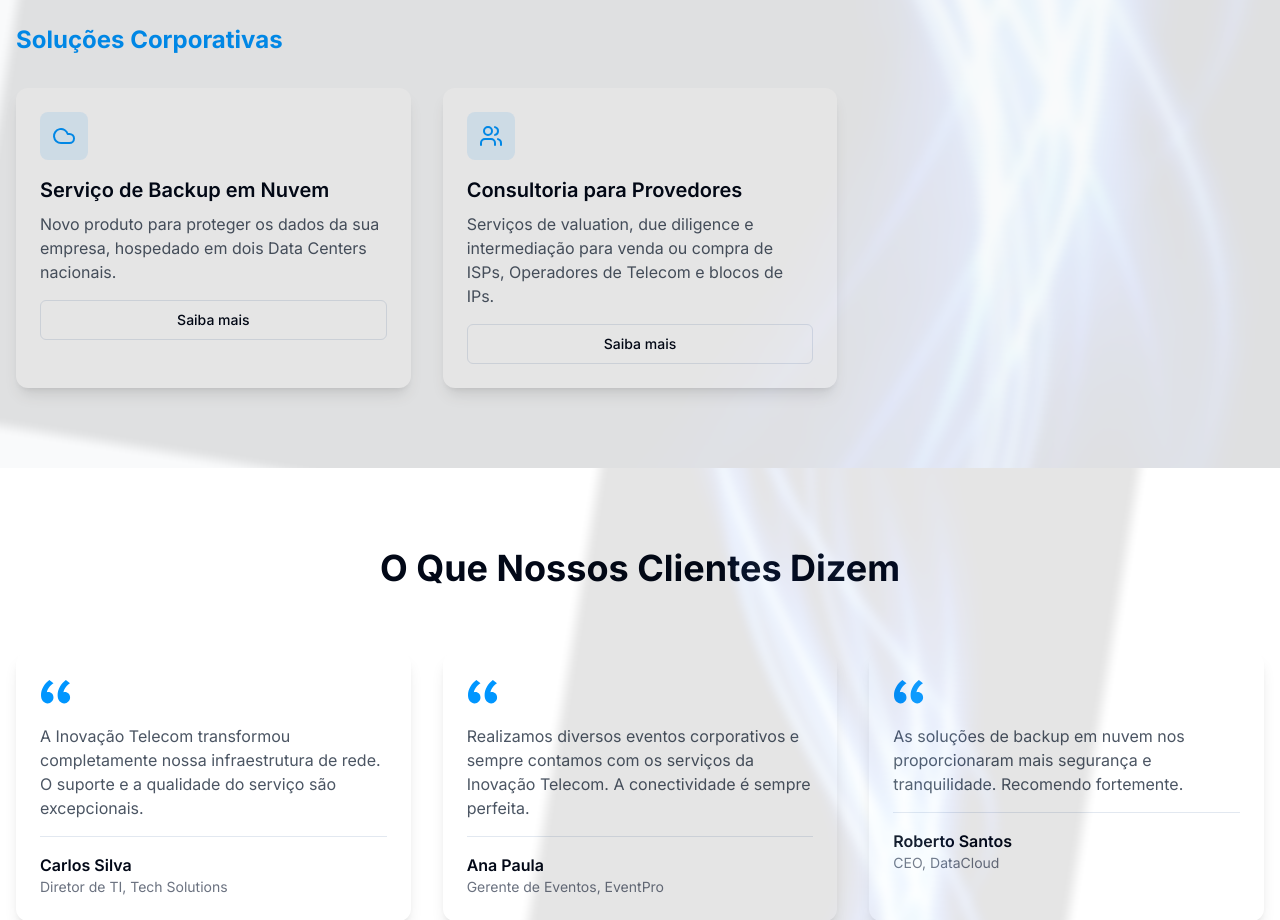
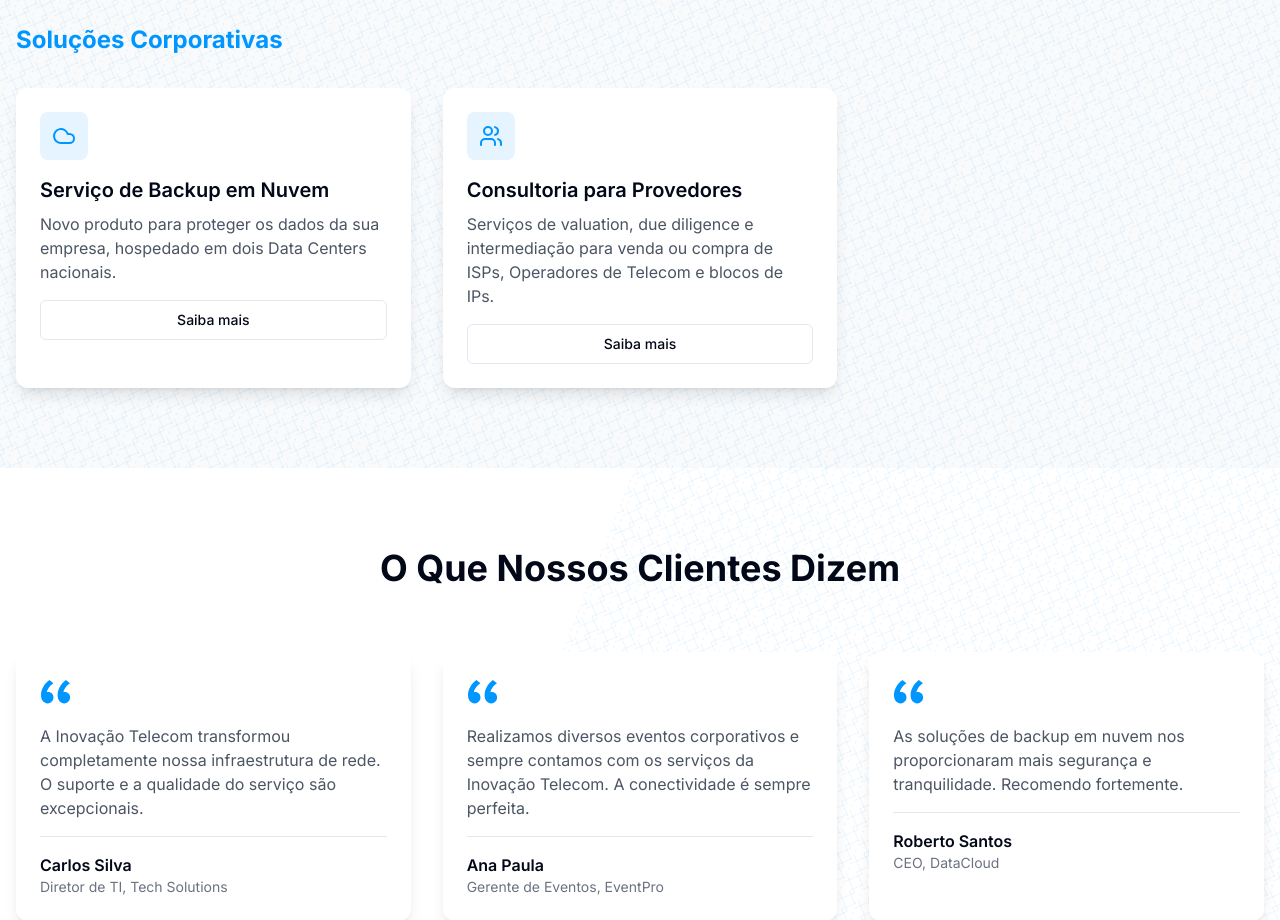
Before and after one commit to jadsonwelder/connectify-landing-pro, a React (Vite) app: page / in a window 1280 px wide. Shown: the part 1880-2800 px from the top of the page. Built offline with nearby package versions, Linux system fonts and the light colour scheme.

Commit message:
Remove background image
The background image in the website's sections has been removed.  A wavy lines effect will be implemented instead.

```diff
--- a/src/components/sections/services.tsx
+++ b/src/components/sections/services.tsx
@@ -66,19 +66,10 @@ export function Services() {
   return (
     <section id="servicos" className="relative py-20 bg-gray-50 overflow-hidden">
       <div className="absolute inset-0 pointer-events-none">
-        <div
-          className="absolute inset-0 opacity-10"
-          style={{
-            backgroundImage: `url(${"/lovable-uploads/9f241114-f30c-4d98-a080-d1ae1a1ea87e.png"})`,
-            backgroundSize: 'cover',
-            backgroundPosition: 'center',
-            filter: 'blur(5px)',
-            animation: 'wave 8s infinite linear'
-          }}
-        />
+        <div className="fiber-lines"></div>
       </div>
 
-      <div className="container mx-auto px-4">
+      <div className="container mx-auto px-4 relative z-10">
         <div className="text-center max-w-3xl mx-auto mb-16">
           <h2 className="text-3xl md:text-4xl font-bold mb-4">
             Nossos Serviços
--- a/src/components/sections/testimonials.tsx
+++ b/src/components/sections/testimonials.tsx
@@ -23,19 +23,10 @@ export function Testimonials() {
   return (
     <section id="depoimentos" className="relative py-20 bg-white overflow-hidden">
       <div className="absolute inset-0 pointer-events-none">
-        <div
-          className="absolute inset-0 opacity-10"
-          style={{
-            backgroundImage: `url(${"/lovable-uploads/9f241114-f30c-4d98-a080-d1ae1a1ea87e.png"})`,
-            backgroundSize: 'cover',
-            backgroundPosition: 'center',
-            filter: 'blur(5px)',
-            animation: 'wave 8s infinite linear'
-          }}
-        />
+        <div className="fiber-lines"></div>
       </div>
 
-      <div className="container mx-auto px-4">
+      <div className="container mx-auto px-4 relative z-10">
         <h2 className="text-3xl md:text-4xl font-bold text-center mb-16">
           O Que Nossos Clientes Dizem
         </h2>
--- a/src/index.css
+++ b/src/index.css
@@ -43,6 +43,44 @@
   }
 }
 
+.fiber-lines {
+  position: absolute;
+  inset: -50%;
+  background: repeating-linear-gradient(
+    45deg,
+    #0096FF 0%,
+    #0096FF 1px,
+    transparent 1px,
+    transparent 10px
+  );
+  background-size: 20px 20px;
+  animation: fiber-move 20s linear infinite;
+  opacity: 0.1;
+}
+
+.fiber-lines::before {
+  content: '';
+  position: absolute;
+  inset: 0;
+  background: repeating-linear-gradient(
+    -45deg,
+    #0096FF 0%,
+    #0096FF 1px,
+    transparent 1px,
+    transparent 10px
+  );
+  background-size: 20px 20px;
+}
+
+@keyframes fiber-move {
+  0% {
+    transform: translate(0, 0) rotate(0deg);
+  }
+  100% {
+    transform: translate(50%, 50%) rotate(360deg);
+  }
+}
+
 @keyframes wave {
   0% {
     transform: translateX(-25%) translateY(-25%) rotate(0deg);
```
